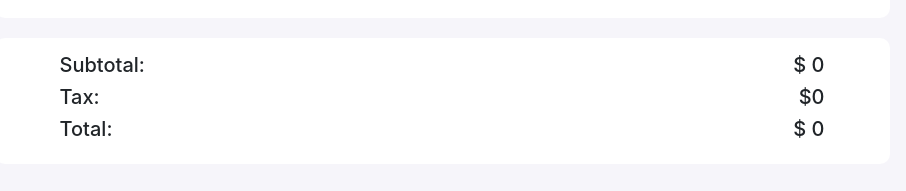
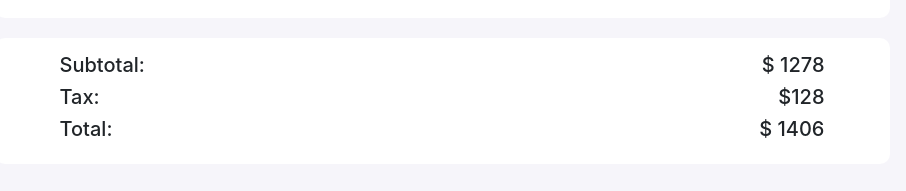
Before and after one commit to Gowtamkumar/shopping-cart, a plain HTML site: page index.html in a window 1280 px wide. Shown: the part 491-682 px from the top of the page, without its empty margins (198-1104 px from the left). Drawn offline with nearby package versions, Linux system fonts and the light colour scheme.

Commit message:
shopping cart update

```diff
--- a/index.html
+++ b/index.html
@@ -72,9 +72,9 @@
                      </div>
 
                      <div class="col-md-4 status">
-                        <h5>$ <span id="totalProductPrice">0</span> </h5>
-                        <h5>$<span id="tax">0</span></h5>
-                        <h5>$ <span id="taxWithTotalPrice">0</span></h5>
+                        <h5>$ <span id="totalProductPrice">1278</span> </h5>
+                        <h5>$<span id="tax">128</span></h5>
+                        <h5>$ <span id="taxWithTotalPrice">1406</span></h5>
                      </div>
                   </div>
                </div>
```
